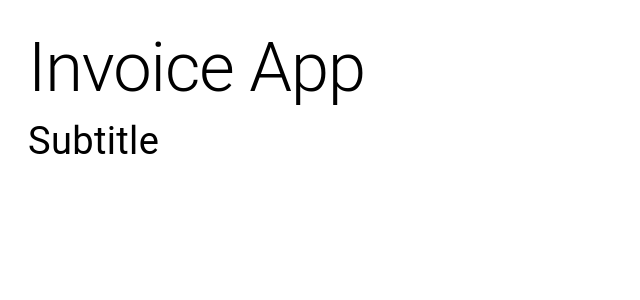
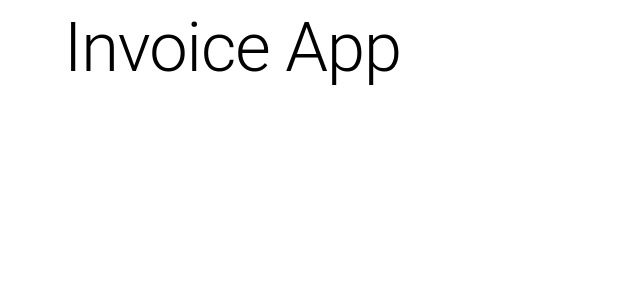
Before and after one commit to greg2012201/invoice-app-frontend, a React (Create React App) app: page / in a window 1280 px wide. Shown: the top 300 px of the page, without its empty margins (0-640 px from the left). Built offline with nearby package versions, Linux system fonts and the light colour scheme.

Commit message:
Remove typhography and use mui Container.

```diff
--- a/src/templates/DashboardTemplate.tsx
+++ b/src/templates/DashboardTemplate.tsx
@@ -1,17 +1,13 @@
 import React, { FC } from 'react';
-import { Typography } from '@mui/material';
-import { Wrapper } from './DashboardTemplate.styles';
+import { Typography, Container } from '@mui/material';
 
 const DashboardTemplate: FC = () => {
     return (
-        <Wrapper>
+        <Container>
             <Typography variant="h1" component="h1">
                 Invoice App
             </Typography>
-            <Typography variant="subtitle1" component="h2">
-                Subtitle
-            </Typography>
-        </Wrapper>
+        </Container>
     );
 };
 
```
